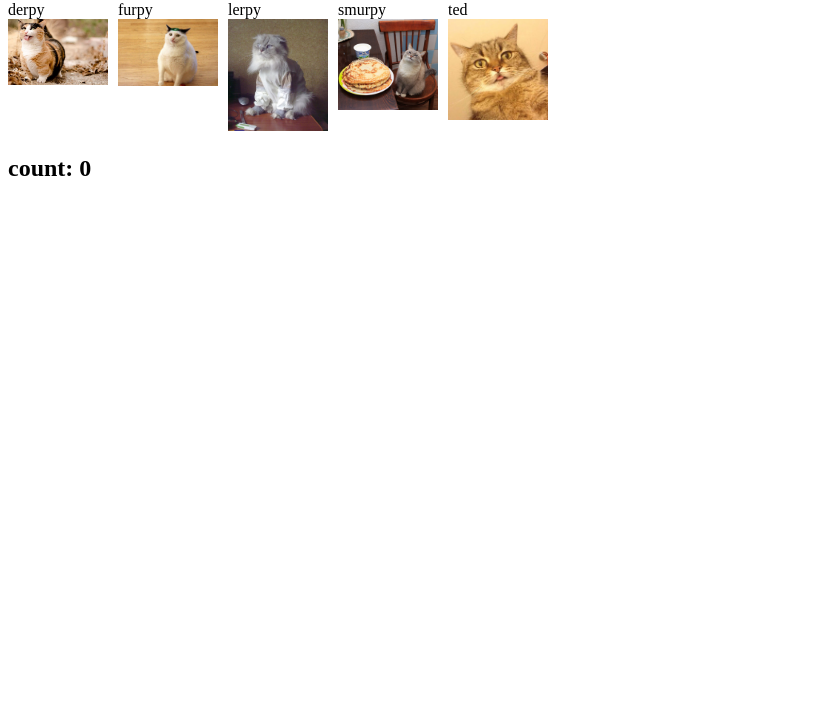
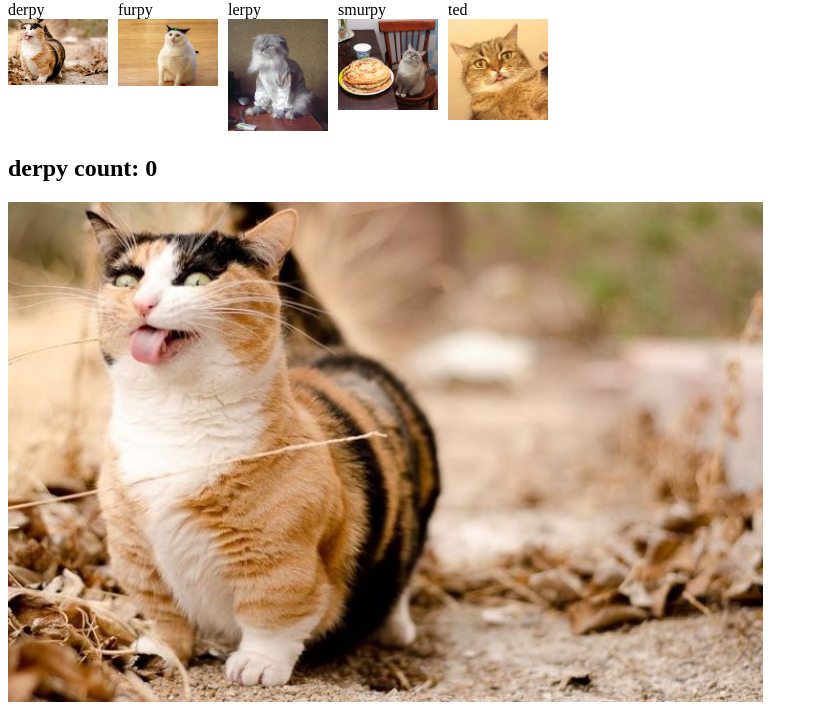
Before and after one commit to almoav/cat-clicker-knockout, a plain HTML site: page index.html in a window 1280 px wide. Shown: the part 79-800 px from the top of the page, without its empty margins (0-818 px from the left). Drawn offline with nearby package versions, Linux system fonts and the light colour scheme.

Commit message:
organize by MVO

```diff
--- a/css/style.css
+++ b/css/style.css
@@ -5,3 +5,7 @@
 .cat-box {
 	width : 110px;
 }
+
+.cat {
+	width : 100px;
+}
--- a/index.html
+++ b/index.html
@@ -15,7 +15,7 @@
                 <audio id = 'meow' src = 'media/meow.wav' preload = 'auto'>
             </div>
     </div>
-    <!--<script src="js/libs/jquery.min.js"></script>-->
-    <script src="js/main.js"></script>
+    <script src="http://ajax.googleapis.com/ajax/libs/jquery/1.11.1/jquery.min.js"></script>
+    <script async src="js/main.js"></script>
 </body>
 </html>
--- a/js/main.js
+++ b/js/main.js
@@ -1,3 +1,39 @@
+$(function(){
+	var model = {
+        init: function() {
+            localStorage.cats = JSON.stringify([]);
+            localStorage.currentCat;
+            localStorage.catIndex = 0;
+        },
+
+        add: function(obj) {
+            var data = JSON.parse(localStorage.cats);
+            data.push(obj);
+            localStorage.cats = JSON.stringify(data)
+        },
+
+        getAllCats: function() {
+            return JSON.parse(localStorage.cats);
+        },
+
+        setCat: function(obj) {
+        	var data = JSON.parse(localStorage.cats);
+        	data[localStorage.catIndex] = obj;
+        	localStorage.cats = JSON.stringify(data)
+        },
+
+        setIndex: function(n) {
+        	localStorage.catIndex = n;
+        },
+
+        getCat: function() {
+        	var data = JSON.parse(localStorage.cats);
+        	return data[localStorage.catIndex];
+        }
+    };
+
+    var octopus = {
+        addAllCats: function() {
 			// the source cat pics
 			var catPics = ['derpy.jpg', 'furpy.jpg', 'lerpy.jpg', 'smurpy.jpg', 'ted.jpg'];
 
@@ -5,29 +41,76 @@ var catPics = ['derpy.jpg', 'furpy.jpg', 'lerpy.jpg', 'smurpy.jpg', 'ted.jpg'];
 			var picCount = catPics.length;
 			var catPic, catName, catElem, catCounter;
 
-// save the DOM elements we are interested in
-var catContainer = document.getElementById('cat_container');
-var catCounter = document.getElementById('counter');
-var catViewer = document.getElementById('cat_viewer');
-var catMeow = document.getElementById('meow');
-
 			for (i=0; i<picCount; i++) {
 				// format the cat strings nicely
 				catPic = catPics[i];
 				catName = catPic.replace('.jpg', '');
+				// add to local storage
+				model.add({
+					pic : catPic,
+					name : catName,
+					count : 0
+				});
+			}
+            listView.render();
+        },
+
+        getCats: function() {
+            return model.getAllCats();
+        },
+
+        getCurrentCat: function() {
+        	return model.getCat();
+        },
+
+        setCurrentCat: function(id) {
+        	catList = model.getAllCats();
+        	listLen = catList.length;
+        	for (i=0; i<listLen; i++) {
+        		if ( catList[i].name === id) {
+        			model.setIndex(i);
+        			break;
+        		};
+        	}
+        	clickView.render();
+        },
+
+        clickCat: function() {
+        	cat = model.getCat();
+        	cat.count++;
+        	model.setCat(cat);
+        	clickView.render();
+        },
+
+        init: function() {
+            model.init();
+            listView.init();
+            octopus.addAllCats();
+            octopus.setCurrentCat();
+            clickView.init();
+        }
+    };
+
+    var listView = {
+        init: function() {
+            listView.render();
+        },
+        render: function(){
+			// save the DOM elements we are interested in
+			var catContainer = document.getElementById('cat_container');
+
+        	octopus.getCats().forEach(function(cat){
 
 				// create a cat DOM element for each cat pic
 				catElem = document.createElement('img');
-	catElem.id = catName;
+				catElem.id = cat.name;
 			    catElem.className = 'cat';
-    catElem.src = "img/"+catPic;
-    catElem.style.width = "100px";
-    catElem.count = 0;
+			    catElem.src = "img/"+cat.pic;
 
 				// cat's displayed name text
 				catText = document.createElement('span');
-	catText.width = "100px";
-	catText.innerHTML = catName;
+				catText.className = 'cat-span';
+				catText.innerHTML = cat.name;
 
 				// div containing the cat img and text
 				catBox = document.createElement('div');
@@ -36,26 +119,32 @@ for (i=0; i<picCount; i++) {
 				catBox.appendChild(catElem);
 				catContainer.appendChild(catBox);
 
-	// when a cat is selected put its image in the cat viewer
 				catElem.addEventListener('click', function() {
-
-		catName = this.id;
-		// set the cat viewer's image to this cat's image
-		catViewer.src = this.src;
-		// save the current object in the cat viewer
-		catViewer.currentCat = this;
-		// update the displayed count when switching cats
-		catCounter.innerHTML = catName + ' count: ' + this.count;
-		}, false);
+					octopus.setCurrentCat(this.id);
+				});
+        	});
+        }
     };
 
-//Cat Viewer is the large cat pic, when the user clicks add to the cat's
-//click count and display
+    var clickView = {
+    	init: function() {
+			var catCounter = document.getElementById('counter');
+			var catViewer = document.getElementById('cat_viewer');
+    		currentCat = octopus.getCurrentCat();
+    		clickView.render();
     		catViewer.addEventListener('click', function() {
-	// iterate this cat object's count
-	this.currentCat.count++;
-	// update the count display
-	catCounter.innerHTML = this.currentCat.id + ' count: ' + this.currentCat.count;
-	// play a cat noise, not annoying at all
-	catMeow.play();
+    			octopus.clickCat();
     		});
+    	},
+    	render: function() {
+			var catCounter = document.getElementById('counter');
+			var catViewer = document.getElementById('cat_viewer');
+    		currentCat = octopus.getCurrentCat();
+
+    		catCounter.innerHTML = currentCat.name + ' count: ' + currentCat.count;
+    		catViewer.src = 'img/' + currentCat.pic;
+    	},
+    };
+
+    octopus.init();
+})
```
Also changed, not shown: js/scratch_main.js (added, +61 -0 lines). Lines whose indentation alone changed are shown as unchanged.
